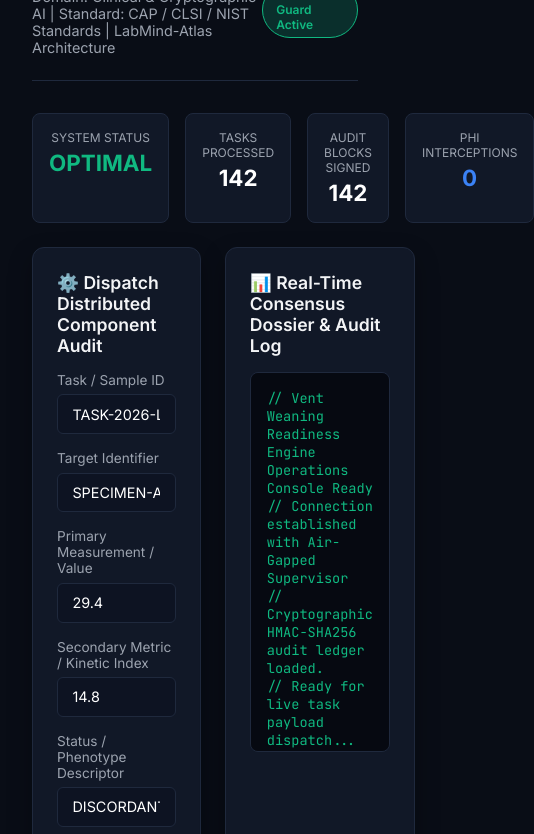
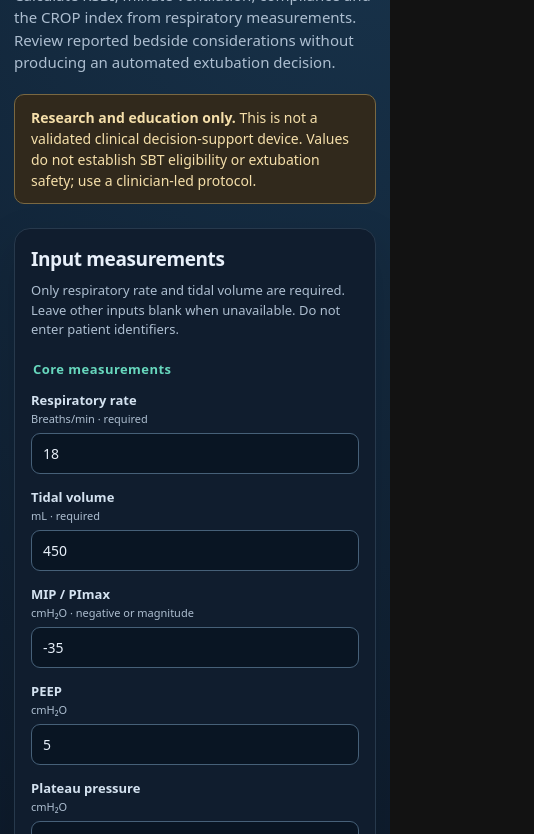
Before and after one commit to abusuraihsakhri/vent-weaning-readiness-agent, a plain HTML site: page web/index.html in a window 390 px wide. Shown: the part 110-944 px from the top of the page, 534 px wide, since content can reach past the window. Drawn offline with Linux system fonts and the light colour scheme.

Commit message:
Replace mock operations console with responsive offline respiratory calculator

```diff
--- a/web/index.html
+++ b/web/index.html
@@ -1,236 +1,112 @@
-<!DOCTYPE html>
+<!doctype html>
 <html lang="en">
 <head>
-    <meta charset="UTF-8">
-    <meta name="viewport" content="width=device-width, initial-scale=1.0">
-    <title>Vent Weaning Readiness Engine — Operations Console</title>
-    <link href="https://fonts.googleapis.com/css2?family=Inter:wght@300;400;600;700&family=JetBrains+Mono:wght@400;600&display=swap" rel="stylesheet">
-    <style>
-        :root {
-            --bg: #090d16;
-            --card: #111827;
-            --border: #1f293d;
-            --accent: #3b82f6;
-            --accent-glow: rgba(59, 130, 246, 0.25);
-            --text: #f3f4f6;
-            --text-muted: #9ca3af;
-            --danger: #ef4444;
-            --warning: #f59e0b;
-            --success: #10b981;
-        }
-        * { box-sizing: border-box; margin: 0; padding: 0; }
-        body {
-            font-family: 'Inter', sans-serif;
-            background: var(--bg);
-            color: var(--text);
-            padding: 2rem;
-            min-height: 100vh;
-        }
-        .header {
-            display: flex;
-            justify-content: space-between;
-            align-items: center;
-            border-bottom: 1px solid var(--border);
-            padding-bottom: 1.5rem;
-            margin-bottom: 2rem;
-        }
-        .header-title h1 { font-size: 1.6rem; font-weight: 700; color: #fff; }
-        .header-title p { color: var(--text-muted); font-size: 0.9rem; margin-top: 0.25rem; }
-        .badge {
-            display: inline-block;
-            padding: 0.3rem 0.8rem;
-            border-radius: 9999px;
-            font-size: 0.75rem;
-            font-weight: 600;
-            background: var(--accent-glow);
-            color: var(--accent);
-            border: 1px solid var(--accent);
-        }
-        .grid {
-            display: grid;
-            grid-template-columns: 1fr 1.2fr;
-            gap: 1.5rem;
-        }
-        .card {
-            background: var(--card);
-            border: 1px solid var(--border);
-            border-radius: 12px;
-            padding: 1.5rem;
-            box-shadow: 0 10px 25px rgba(0,0,0,0.3);
-        }
-        .card h2 {
-            font-size: 1.1rem;
-            font-weight: 600;
-            margin-bottom: 1rem;
-            display: flex;
-            align-items: center;
-            gap: 0.5rem;
-        }
-        .form-group { margin-bottom: 1rem; }
-        label { display: block; font-size: 0.85rem; color: var(--text-muted); margin-bottom: 0.4rem; }
-        input, select, textarea {
-            width: 100%;
-            padding: 0.65rem 0.9rem;
-            background: #0d1322;
-            border: 1px solid var(--border);
-            border-radius: 6px;
-            color: #fff;
-            font-family: inherit;
-            font-size: 0.9rem;
-        }
-        input:focus, textarea:focus { outline: none; border-color: var(--accent); }
-        .btn {
-            background: var(--accent);
-            color: #fff;
-            border: none;
-            padding: 0.7rem 1.4rem;
-            border-radius: 6px;
-            font-weight: 600;
-            cursor: pointer;
-            transition: 0.2s;
-            width: 100%;
-        }
-        .btn:hover { background: #2563eb; }
-        .terminal {
-            background: #060911;
-            border: 1px solid var(--border);
-            border-radius: 8px;
-            padding: 1rem;
-            font-family: 'JetBrains Mono', monospace;
-            font-size: 0.85rem;
-            color: #10b981;
-            height: 380px;
-            overflow-y: auto;
-            white-space: pre-wrap;
-        }
-        .metrics-bar {
-            display: grid;
-            grid-template-columns: repeat(4, 1fr);
-            gap: 1rem;
-            margin-bottom: 1.5rem;
-        }
-        .metric-box {
-            background: var(--card);
-            border: 1px solid var(--border);
-            border-radius: 8px;
-            padding: 1rem;
-            text-align: center;
-        }
-        .metric-val { font-size: 1.4rem; font-weight: 700; color: #fff; margin-top: 0.25rem; }
-        .metric-label { font-size: 0.75rem; color: var(--text-muted); text-transform: uppercase; }
-    </style>
+  <meta charset="utf-8">
+  <meta name="viewport" content="width=device-width, initial-scale=1">
+  <meta name="color-scheme" content="dark">
+  <title>Ventilator Weaning Indices | VentWean Sentinel</title>
+  <style>
+    :root { color-scheme:dark; --bg:#080f1c; --panel:#101d2e; --border:#27394c; --text:#e8f0fa; --muted:#adbed0; --accent:#67d7bd; --focus:#e0cb77; }
+    * { box-sizing:border-box; }
+    body { margin:0; min-height:100vh; font:15px/1.5 system-ui,-apple-system,BlinkMacSystemFont,"Segoe UI",sans-serif; color:var(--text); background:radial-gradient(circle at top right,#18334b 0%,var(--bg) 55%); }
+    .wrapper { max-width:1220px; margin:auto; padding:32px 24px 60px; }
+    .eyebrow { margin:0 0 10px; color:var(--accent); font-size:12px; font-weight:750; letter-spacing:.12em; text-transform:uppercase; }
+    h1 { margin:0; font-size:clamp(26px,4vw,38px); line-height:1.15; letter-spacing:-.035em; }
+    .lede { color:var(--muted); max-width:760px; margin:12px 0 20px; }
+    .notice { border:1px solid #7a6841; background:#31291c; color:#f5dfaa; border-radius:10px; padding:12px 16px; max-width:100%; font-size:14px; }
+    .layout { display:grid; grid-template-columns:minmax(0,1.04fr) minmax(0,.96fr); gap:20px; margin-top:24px; align-items:start; }
+    .panel { background:var(--panel); border:1px solid var(--border); border-radius:16px; padding:24px; box-shadow:0 16px 44px rgba(0,0,0,.14); }
+    h2 { font-size:19px; letter-spacing:-.02em; margin:0 0 8px; }
+    .subtext { color:var(--muted); margin:0 0 20px; font-size:13px; }
+    fieldset { border:0; margin:0 0 18px; padding:0; min-width:0; }
+    legend { font-size:13px; font-weight:750; color:var(--accent); letter-spacing:.035em; margin-bottom:12px; }
+    .fields { display:grid; grid-template-columns:repeat(2,minmax(0,1fr)); column-gap:14px; row-gap:14px; }
+    .form-group { min-width:0; }
+    label { display:block; color:#d4e2f0; font-size:13px; font-weight:650; margin-bottom:6px; }
+    .hint { color:var(--muted); display:block; font-size:11px; font-weight:400; }
+    input,select { background:#091523; border:1px solid #466078; border-radius:9px; color:var(--text); width:100%; min-height:41px; padding:9px 11px; font:inherit; font-size:14px; }
+    select { cursor:pointer; }
+    input:focus-visible,select:focus-visible,button:focus-visible,a:focus-visible { outline:3px solid var(--focus); outline-offset:2px; }
+    .actions { display:flex; flex-wrap:wrap; gap:10px; margin-top:20px; }
+    button { appearance:none; border-radius:9px; padding:11px 17px; font:inherit; font-weight:700; cursor:pointer; border:1px solid transparent; }
+    .primary { background:var(--accent); color:#081b20; }
+    .secondary { color:var(--text); border-color:#466078; background:#192c42; }
+    button:disabled { cursor:not-allowed; opacity:.45; }
+    .result-grid { display:grid; grid-template-columns:repeat(2,minmax(0,1fr)); gap:12px; }
+    .metric { padding:16px; background:#0b1828; border:1px solid var(--border); border-radius:12px; min-width:0; }
+    .metric-label { color:var(--muted); font-size:12px; }
+    .metric-value { color:var(--accent); margin:6px 0 8px; font-size:clamp(17px,2.3vw,23px); font-weight:750; overflow-wrap:anywhere; font-variant-numeric:tabular-nums; }
+    .metric-detail { color:var(--muted); font-size:11px; }
+    .result-note { margin:20px 0 12px; border-left:3px solid var(--accent); padding:8px 12px; background:#123042; }
+    .result-disclaimer { font-size:13px; color:var(--muted); }
+    .empty-state { min-height:110px; display:grid; place-items:center; text-align:center; color:var(--muted); }
+    .error { color:#ffb4ae; font-weight:650; padding-top:8px; }
+    .footer { color:var(--muted); border-top:1px solid var(--border); margin-top:24px; padding-top:18px; font-size:13px; }
+    .footer a { color:#94e8d6; }
+    @media(max-width:850px){.layout{grid-template-columns:1fr;}.wrapper{padding:24px 14px 45px;}.panel{padding:18px;}}
+    @media(max-width:460px){.fields,.result-grid{grid-template-columns:1fr;}.actions button{flex:1;}.panel{padding:16px;}}
+    @media(prefers-reduced-motion:reduce){*{scroll-behavior:auto!important;transition:none!important;}}
+  </style>
+  <script src="./calculator.js" defer></script>
+  <script src="./app.js" defer></script>
 </head>
 <body>
-
-    <div class="header">
-        <div class="header-title">
-            <h1>Vent Weaning Readiness Engine</h1>
-            <p>Domain: Clinical & Cryptographic AI | Standard: CAP / CLSI / NIST Standards | LabMind-Atlas Architecture</p>
-        </div>
-        <div>
-            <span class="badge">Air-Gapped Active</span>
-            <span class="badge" style="background: rgba(16,185,129,0.2); color: #10b981; border-color: #10b981;">Zero-PHI Guard Active</span>
-        </div>
+  <main class="wrapper">
+    <p class="eyebrow">VentWean Sentinel / Respiratory Care</p>
+    <h1>Ventilator weaning indices</h1>
+    <p class="lede">Calculate RSBI, minute ventilation, compliance and the CROP index from respiratory measurements. Review reported bedside considerations without producing an automated extubation decision.</p>
+    <div class="notice" role="note"><strong>Research and education only.</strong> This is not a validated clinical decision-support device. Values do not establish SBT eligibility or extubation safety; use a clinician-led protocol.</div>
+    <div class="layout">
+      <section class="panel" aria-labelledby="inputs-title">
+        <h2 id="inputs-title">Input measurements</h2>
+        <p class="subtext">Only respiratory rate and tidal volume are required. Leave other inputs blank when unavailable. Do not enter patient identifiers.</p>
+        <form id="calc-form" novalidate>
+          <fieldset>
+            <legend>Core measurements</legend>
+            <div class="fields">
+              <div class="form-group"><label for="respiratory_rate">Respiratory rate <span class="hint">Breaths/min · required</span></label><input id="respiratory_rate" type="number" inputmode="decimal" min="0.01" step="any" value="18" required></div>
+              <div class="form-group"><label for="tidal_volume_ml">Tidal volume <span class="hint">mL · required</span></label><input id="tidal_volume_ml" type="number" inputmode="decimal" min="0.01" step="any" value="450" required></div>
+              <div class="form-group"><label for="mip">MIP / PImax <span class="hint">cmH₂O · negative or magnitude</span></label><input id="mip" type="number" step="any" value="-35"></div>
+              <div class="form-group"><label for="peep">PEEP <span class="hint">cmH₂O</span></label><input id="peep" type="number" min="0" step="any" value="5"></div>
+              <div class="form-group"><label for="plateau_pressure">Plateau pressure <span class="hint">cmH₂O</span></label><input id="plateau_pressure" type="number" min="0" step="any" value="20"></div>
+              <div class="form-group"><label for="peak_pressure">Peak pressure <span class="hint">cmH₂O</span></label><input id="peak_pressure" type="number" min="0" step="any" value="25"></div>
+            </div>
+          </fieldset>
+          <fieldset>
+            <legend>Gas exchange (optional)</legend>
+            <div class="fields">
+              <div class="form-group"><label for="pao2">PaO₂ <span class="hint">mmHg</span></label><input id="pao2" type="number" min="0" step="any" value="90"></div>
+              <div class="form-group"><label for="fio2">FiO₂ <span class="hint">Fraction 0–1, not %</span></label><input id="fio2" type="number" min="0" max="1" step="any" value="0.3"></div>
+              <div class="form-group"><label for="paco2">PaCO₂ <span class="hint">mmHg</span></label><input id="paco2" type="number" min="0" step="any" value="40"></div>
+            </div>
+            <p class="subtext" style="margin:10px 0 0">Estimated PAO₂ assumes 760 mmHg barometric pressure, 47 mmHg water vapor pressure and respiratory quotient 0.8.</p>
+          </fieldset>
+          <fieldset>
+            <legend>Reported bedside considerations (optional)</legend>
+            <p class="subtext">These items are not a validated checklist or an SBT outcome assessment.</p>
+            <div class="fields">
+              <div class="form-group"><label for="adequate_oxygenation">Adequate oxygenation</label><select id="adequate_oxygenation"><option value="">Not assessed</option><option value="yes">Yes</option><option value="no">No</option></select></div>
+              <div class="form-group"><label for="hemodynamic_stability">Hemodynamic stability</label><select id="hemodynamic_stability"><option value="">Not assessed</option><option value="yes">Yes</option><option value="no">No</option></select></div>
+              <div class="form-group"><label for="no_active_infection">No active/severe infection</label><select id="no_active_infection"><option value="">Not assessed</option><option value="yes">Yes</option><option value="no">No</option></select></div>
+              <div class="form-group"><label for="adequate_mental_status">Adequate mental status</label><select id="adequate_mental_status"><option value="">Not assessed</option><option value="yes">Yes</option><option value="no">No</option></select></div>
+              <div class="form-group"><label for="no_sedation">Off/minimal sedation</label><select id="no_sedation"><option value="">Not assessed</option><option value="yes">Yes</option><option value="no">No</option></select></div>
+              <div class="form-group"><label for="cough_reflex_present">Effective cough</label><select id="cough_reflex_present"><option value="">Not assessed</option><option value="yes">Yes</option><option value="no">No</option></select></div>
+            </div>
+          </fieldset>
+          <div class="actions"><button class="primary" type="submit">Calculate indices</button><button class="secondary" id="export" type="button" disabled>Export CSV</button></div>
+          <div class="error" id="error" role="alert" tabindex="-1"></div>
+        </form>
+      </section>
+      <section class="panel" aria-labelledby="results-title">
+        <h2 id="results-title">Computed results</h2>
+        <p class="subtext">Calculated locally in your browser. No server submission, account, or saved clinical record.</p>
+        <div id="results" aria-live="polite"><p class="empty-state">Enter measurements and select “Calculate indices” to view results.</p></div>
+      </section>
     </div>
-
-    <div class="metrics-bar">
-        <div class="metric-box">
-            <div class="metric-label">System Status</div>
-            <div class="metric-val" style="color: var(--success);" id="m-status">OPTIMAL</div>
-        </div>
-        <div class="metric-box">
-            <div class="metric-label">Tasks Processed</div>
-            <div class="metric-val" id="m-tasks">142</div>
-        </div>
-        <div class="metric-box">
-            <div class="metric-label">Audit Blocks Signed</div>
-            <div class="metric-val" id="m-audit">142</div>
-        </div>
-        <div class="metric-box">
-            <div class="metric-label">PHI Interceptions</div>
-            <div class="metric-val" style="color: var(--accent);" id="m-phi">0</div>
-        </div>
-    </div>
-
-    <div class="grid">
-        <div class="card">
-            <h2>⚙️ Dispatch Distributed Component Audit</h2>
-            <div class="form-group">
-                <label>Task / Sample ID</label>
-                <input type="text" id="task_id" value="TASK-2026-LIVE-01">
-            </div>
-            <div class="form-group">
-                <label>Target Identifier</label>
-                <input type="text" id="target_id" value="SPECIMEN-ALPHA-77">
-            </div>
-            <div class="form-group">
-                <label>Primary Measurement / Value</label>
-                <input type="number" id="primary_metric" value="29.4" step="0.1">
-            </div>
-            <div class="form-group">
-                <label>Secondary Metric / Kinetic Index</label>
-                <input type="number" id="secondary_metric" value="14.8" step="0.1">
-            </div>
-            <div class="form-group">
-                <label>Status / Phenotype Descriptor</label>
-                <input type="text" id="status_descriptor" value="DISCORDANT_ANOMALY">
-            </div>
-            <div class="form-group">
-                <label><input type="checkbox" id="is_critical" checked> Trigger Emergency / Critical Flag</label>
-            </div>
-            <button class="btn" onclick="runAudit()">Execute Distributed Component Audit</button>
-        </div>
-
-        <div class="card">
-            <h2>📊 Real-Time Consensus Dossier & Audit Log</h2>
-            <div class="terminal" id="outputConsole">// Vent Weaning Readiness Engine Operations Console Ready
-// Connection established with Air-Gapped Supervisor
-// Cryptographic HMAC-SHA256 audit ledger loaded.
-// Ready for live task payload dispatch...</div>
-        </div>
-    </div>
-
-    <script>
-        async function runAudit() {
-            const consoleEl = document.getElementById('outputConsole');
-            consoleEl.innerText = "// Dispatching task across specialized workers...
-// Invoking InvariantQCWorker, SafetyEscalationWorker, ProtocolWorker...";
-
-            const payload = {
-                task_id: document.getElementById('task_id').value,
-                target_identifier: document.getElementById('target_id').value,
-                primary_metric: parseFloat(document.getElementById('primary_metric').value),
-                secondary_metric: parseFloat(document.getElementById('secondary_metric').value),
-                status_descriptor: document.getElementById('status_descriptor').value,
-                is_critical_flag: document.getElementById('is_critical').checked
-            };
-
-            try {
-                const res = await fetch('/api/audit', {
-                    method: 'POST',
-                    headers: { 'Content-Type': 'application/json' },
-                    body: JSON.stringify(payload)
-                });
-                const data = await res.json();
-                consoleEl.innerText = JSON.stringify(data, null, 2);
-                document.getElementById('m-tasks').innerText = parseInt(document.getElementById('m-tasks').innerText) + 1;
-                document.getElementById('m-audit').innerText = parseInt(document.getElementById('m-audit').innerText) + 1;
-            } catch (err) {
-                consoleEl.innerText = "// Offline / Simulation Output:\n" + JSON.stringify({
-                    dossier_id: "DOSSIER-SIM-" + Math.floor(Math.random()*10000),
-                    system: "vent-weaning-readiness-engine",
-                    domain: "Clinical & Cryptographic AI",
-                    task_id: payload.task_id,
-                    overall_urgency: payload.is_critical_flag ? "CRITICAL_STAT_PANIC" : "ELEVATED_RISK",
-                    integrity_status: "DISCORDANT_ANOMALY",
-                    alerts: [
-                        { worker: "InvariantQCWorker", alert: "Primary metric exceeds upper reference bound" },
-                        { worker: "SafetyEscalationWorker", alert: "Critical emergency interlock flag active" }
-                    ],
-                    audit_hash: "HMAC_SHA256_e83f9a72b941d6c381f9"
-                }, null, 2);
-            }
-        }
-    </script>
+    <footer class="footer">
+      <p><strong>Evidence:</strong> <a href="https://doi.org/10.4187/respcare.11735" target="_blank" rel="noopener noreferrer">AARC 2024 SBT guideline</a> advises that RSBI is not necessary to determine readiness for an SBT. The original <a href="https://doi.org/10.1056/NEJM199105233242101" target="_blank" rel="noopener noreferrer">Yang–Tobin study</a> describes RSBI and CROP as historical predictive indices.</p>
+      <p><strong>Privacy:</strong> The static application runs without a backend and does not transmit or persist form data. Exports are generated on your device. Avoid entering patient-identifiable data.</p>
+    </footer>
+  </main>
 </body>
 </html>
```
